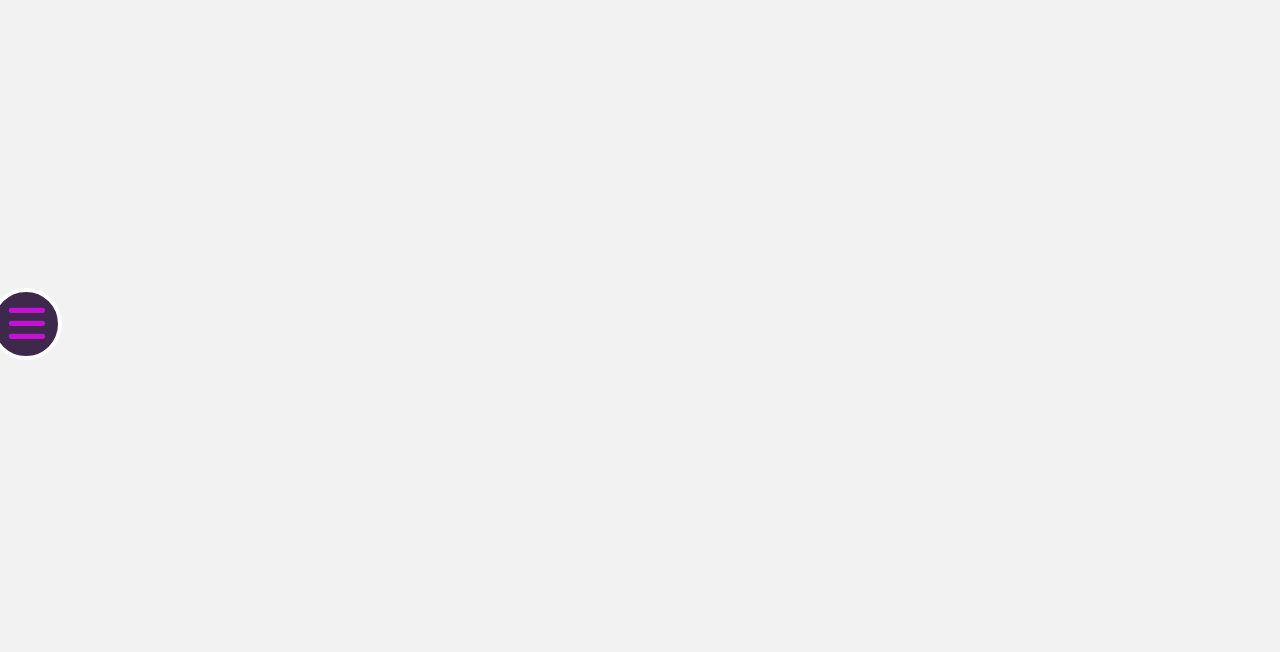
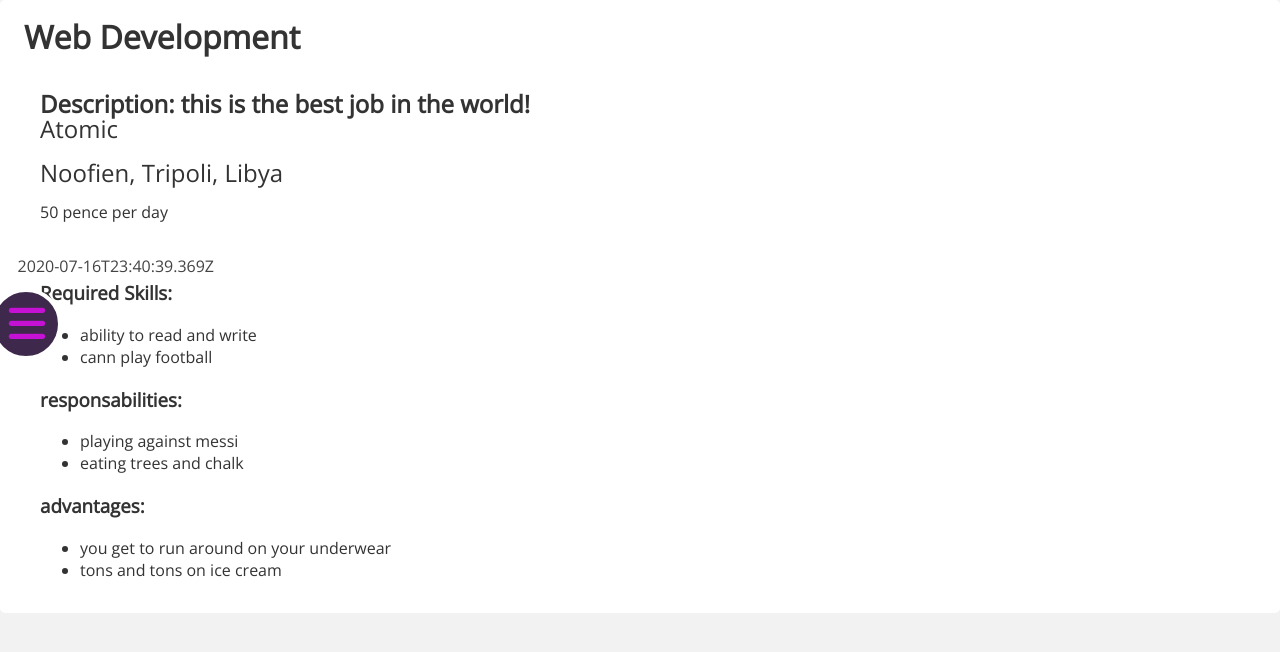
Before and after one commit to AQbaghi/Web-Dev-SEEKER, a React (Create React App) app in the folder client/: page /jobs/5f10e57732363f13a4cff16c in a window 1280 px wide. Shown: the top 652 px of the page. Built offline with nearby package versions, Linux system fonts and the light colour scheme.

Commit message:
added redux, created the job details page, next up: connect redux to database, add user login and signup

```diff
--- a/client/src/App.js
+++ b/client/src/App.js
@@ -2,6 +2,7 @@ import React, { Component } from 'react';
 import { Route, Switch } from 'react-router-dom';
 import NavBar from './Components/Nav/NavBar.js';
 import Jobs from './Components/Jobs/Jobs.js';
+import JobPost from './Components/Jobs/JobPost.js';
 
 import './App.css';
 
@@ -12,6 +13,8 @@ class App extends Component {
         <NavBar />
         <Switch>
           <Route exact path="/" component={Jobs} />
+          <Route exact path="/jobs" component={Jobs} />
+          <Route exact path="/jobs/:_id" component={JobPost} />
         </Switch>
       </div>
     );
--- /dev/null
+++ b/client/src/Components/Jobs/JobPost.js
@@ -0,0 +1,50 @@
+import React from 'react';
+import { connect } from 'react-redux';
+
+const JobPost = (props) => {
+  let num = 1;
+  return (
+    <div className="job-post">
+      <h1 className="job-title">{props.jobPost.catagory}</h1>
+      <h2>Description: {props.jobPost.jobDescription}</h2>
+      <p className="company-name">{props.jobPost.companyName}</p>
+      <p className="location">{props.jobPost.location}</p>
+      <p className="salary">{props.jobPost.salary}</p>
+      <p className="time-of-post">{props.jobPost.createdAt}</p>
+      <div className="skills-list">
+        <h3>Required Skills:</h3>
+        <ul>
+          {props.jobPost.requiredSkills.map((requiredSkill) => (
+            <li key={num++}>{requiredSkill}</li>
+          ))}
+        </ul>
+      </div>
+      <div className="skills-list">
+        <h3>responsabilities:</h3>
+        <ul>
+          {props.jobPost.responsabilities.map((responsability) => (
+            <li key={num++}>{responsability}</li>
+          ))}
+        </ul>
+      </div>
+      <div className="skills-list">
+        <h3>advantages:</h3>
+        <ul>
+          {props.jobPost.advantages.map((advantage) => (
+            <li key={num++}>{advantage}</li>
+          ))}
+        </ul>
+      </div>
+    </div>
+  );
+};
+
+const passStateToProps = (state, ownProps) => {
+  return {
+    jobPost: state.jobPosts.find(
+      (jobPost) => jobPost._id === ownProps.match.params._id
+    ),
+  };
+};
+
+export default connect(passStateToProps)(JobPost);
--- a/client/src/Components/Jobs/Jobs.js
+++ b/client/src/Components/Jobs/Jobs.js
@@ -1,38 +1,28 @@
 import React, { Component } from 'react';
+import { connect } from 'react-redux';
+import { Link } from 'react-router-dom';
 import SearchBar from './SearchBar.js';
 import './jobs.css';
 
 class Jobs extends Component {
-  state = {
-    jobPosts: [],
-  };
-
-  getJobPosts = async () => {
-    const jobsPromise = await fetch('/api/job/all-job?limit=10&skip=0?');
-    const jobsJSON = await jobsPromise.json();
-    this.setState({
-      jobPosts: [...jobsJSON],
-    });
-  };
-
-  componentDidMount() {
-    this.getJobPosts();
-  }
-
   JobDashBaurd = () => {
     return (
       <div className="jobs-dashbaurd">
         <div className="previous-searches">previous searches</div>
         <div className="job-postings">
-          {this.state.jobPosts.map((jobPost) => {
+          {this.props.jobPosts.map((jobPost) => {
             return (
-              <div className="job-post" key={jobPost._id}>
+              <Link
+                className="job-post"
+                key={jobPost._id}
+                to={'/jobs/' + jobPost._id}
+              >
                 <h1 className="job-title">{jobPost.catagory}</h1>
                 <p className="company-name">{jobPost.companyName}</p>
                 <p className="location">{jobPost.location}</p>
                 <p className="salary">{jobPost.salary}</p>
                 <p className="time-of-post">{jobPost.createdAt}</p>
-              </div>
+              </Link>
             );
           })}
         </div>
@@ -50,4 +40,10 @@ class Jobs extends Component {
   }
 }
 
-export default Jobs;
+const mapStateToProps = (state) => {
+  return {
+    jobPosts: state.jobPosts,
+  };
+};
+
+export default connect(mapStateToProps)(Jobs);
--- a/client/src/Components/Jobs/jobs.css
+++ b/client/src/Components/Jobs/jobs.css
@@ -111,6 +111,9 @@ body {
 /* the job post inself */
 
 .job-post {
+  display: block;
+  text-decoration: none;
+  color: #333;
   transition: 0.4s;
   background-color: white;
   margin: 0rem 0rem 1rem 0;
--- a/client/src/index.js
+++ b/client/src/index.js
@@ -1,14 +1,21 @@
 import React from 'react';
 import ReactDOM from 'react-dom';
 import { BrowserRouter } from 'react-router-dom';
+import { createStore } from 'redux';
+import { Provider } from 'react-redux';
+import rootReducer from './reducers/rootReducer.js';
 import './index.css';
 import App from './App';
 import * as serviceWorker from './serviceWorker';
 
+const store = createStore(rootReducer);
+
 ReactDOM.render(
-  <BrowserRouter>
-    <App />
-  </BrowserRouter>,
+  <Provider store={store}>
+    <BrowserRouter>
+      <App />
+    </BrowserRouter>
+  </Provider>,
 
   document.getElementById('root')
 );
--- /dev/null
+++ b/client/src/reducers/rootReducer.js
@@ -0,0 +1,86 @@
+const initState = {
+  jobPosts: [
+    {
+      requiredSkills: ['ability to read and write', 'cann play football'],
+      responsabilities: ['playing against messi', 'eating trees and chalk'],
+      advantages: [
+        'you get to run around on your underwear',
+        'tons and tons on ice cream',
+      ],
+      _id: '5f10e5a432363f13a4cff16f',
+      catagory: 'Web Development',
+      jobTitle: 'web developer',
+      jobDescription: 'this is the best job in the world!',
+      salary: '50 pence per day',
+      location: 'Noofien, Tripoli, Libya',
+      JobOwner: '5f0d9666929de30e7c56c6a0',
+      companyName: 'Atomic',
+      createdAt: '2020-07-16T23:41:24.689Z',
+      updatedAt: '2020-07-16T23:41:24.689Z',
+      __v: 0,
+    },
+    {
+      requiredSkills: ['ability to read and write', 'cann play football'],
+      responsabilities: ['playing against messi', 'eating trees and chalk'],
+      advantages: [
+        'you get to run around on your underwear',
+        'tons and tons on ice cream',
+      ],
+      _id: '5f10e59e32363f13a4cff16e',
+      catagory: 'Web Development',
+      jobTitle: 'web developer',
+      jobDescription: 'this is the best job in the world!',
+      salary: '50 pence per day',
+      location: 'Noofien, Tripoli, Libya',
+      JobOwner: '5f0d9666929de30e7c56c6a0',
+      companyName: 'Atomic',
+      createdAt: '2020-07-16T23:41:18.344Z',
+      updatedAt: '2020-07-16T23:41:18.344Z',
+      __v: 0,
+    },
+    {
+      requiredSkills: ['ability to read and write', 'cann play football'],
+      responsabilities: ['playing against messi', 'eating trees and chalk'],
+      advantages: [
+        'you get to run around on your underwear',
+        'tons and tons on ice cream',
+      ],
+      _id: '5f10e58732363f13a4cff16d',
+      catagory: 'Web Development',
+      jobTitle: 'web developer',
+      jobDescription: 'this is the best job in the world!',
+      salary: '50 pence per day',
+      location: 'Noofien, Tripoli, Libya',
+      JobOwner: '5f0d9666929de30e7c56c6a0',
+      companyName: 'Atomic',
+      createdAt: '2020-07-16T23:40:55.633Z',
+      updatedAt: '2020-07-16T23:40:55.633Z',
+      __v: 0,
+    },
+    {
+      requiredSkills: ['ability to read and write', 'cann play football'],
+      responsabilities: ['playing against messi', 'eating trees and chalk'],
+      advantages: [
+        'you get to run around on your underwear',
+        'tons and tons on ice cream',
+      ],
+      _id: '5f10e57732363f13a4cff16c',
+      catagory: 'Web Development',
+      jobTitle: 'web developer',
+      jobDescription: 'this is the best job in the world!',
+      salary: '50 pence per day',
+      location: 'Noofien, Tripoli, Libya',
+      JobOwner: '5f0d9666929de30e7c56c6a0',
+      companyName: 'Atomic',
+      createdAt: '2020-07-16T23:40:39.369Z',
+      updatedAt: '2020-07-16T23:40:39.369Z',
+      __v: 0,
+    },
+  ],
+};
+
+const rootReducer = (state = initState, Action) => {
+  return state;
+};
+
+export default rootReducer;
--- a/package.json
+++ b/package.json
@@ -22,7 +22,9 @@
     "jsonwebtoken": "^8.5.1",
     "mongoose": "^5.9.21",
     "multer": "^1.4.2",
+    "react-redux": "^7.2.0",
     "react-router-dom": "^5.2.0",
+    "redux": "^4.0.5",
     "sharp": "^0.25.4",
     "validator": "^13.1.1"
   },
```
Also changed, not shown: 1 other file (tests, documents, lock files or other folders).
